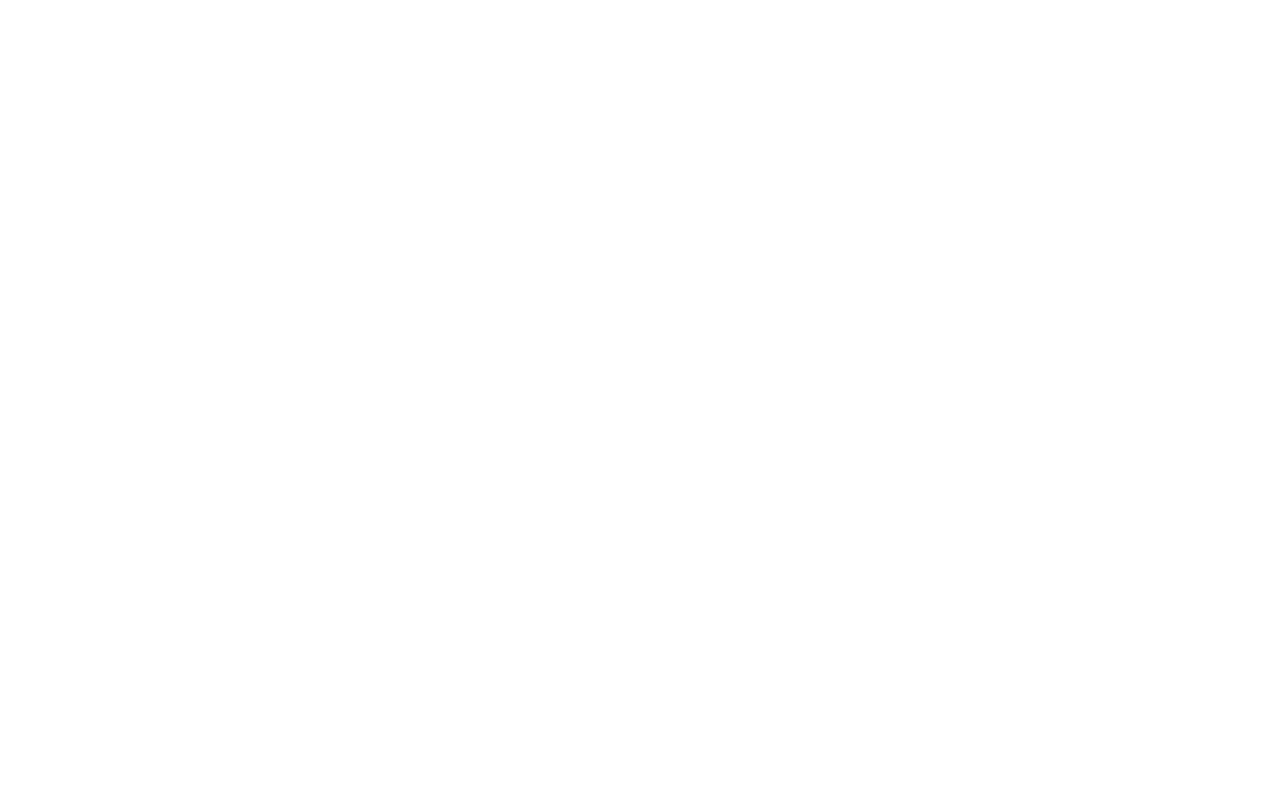
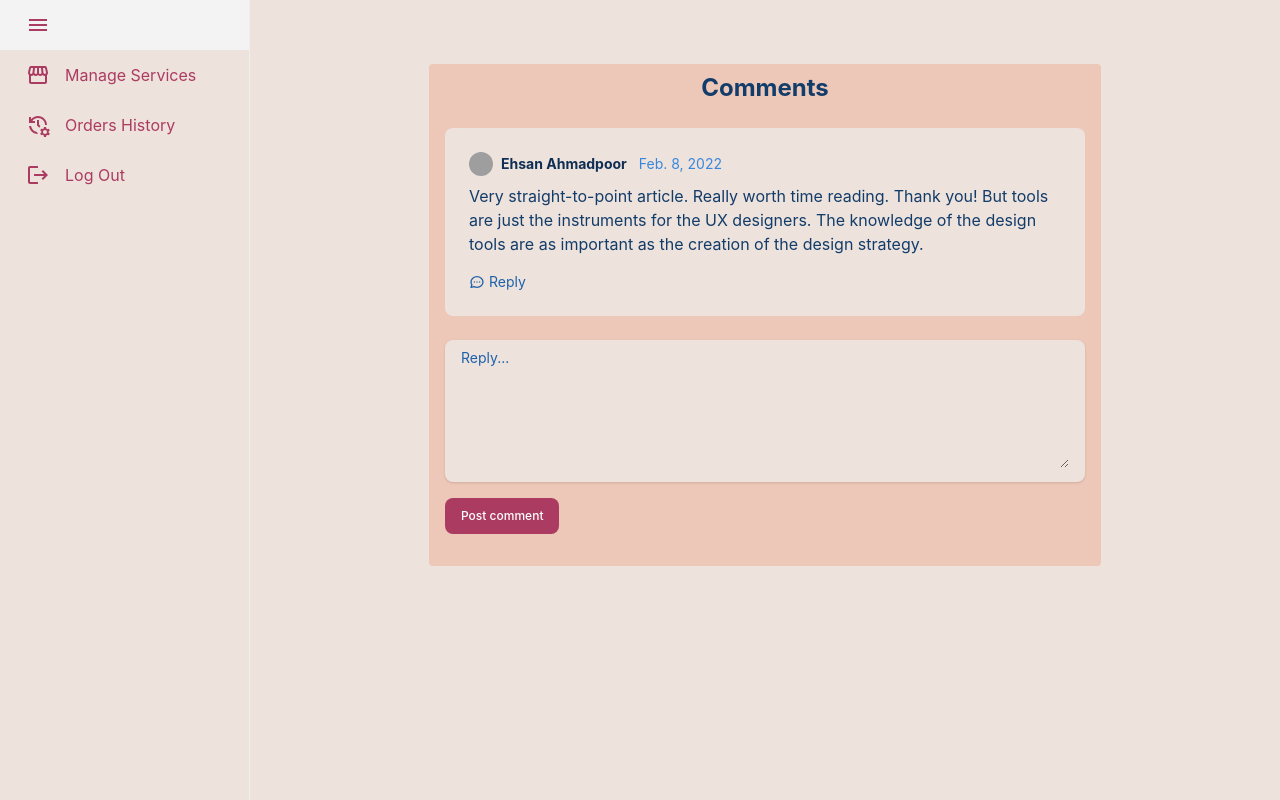
Before and after one commit to Untitled-IUST/Frontend-management, a React (Create React App) app in the folder untitled/: page /CommentSection in a window 1280 px wide. Before the commit this address had no page. Built offline with nearby package versions, Linux system fonts and the light colour scheme; grey boxes are pictures that could not be loaded.

Commit message:
comment design done

```diff
--- a/untitled/src/App.js
+++ b/untitled/src/App.js
@@ -4,6 +4,7 @@ import SignUpBarber from "./Pages/LoginSignUp/SignUpBarber";
 import OrderHistory from './Pages/OrderHistory/OrderHistory';
 import SideBar from './Components/SideBar/SideBar';
 import ImageSlider from "./Components/AddService/ImageSlider";
+import CommentSection from './Pages/CommentSection/CommentSection';
 
 function App() {
 
@@ -23,6 +24,12 @@ function App() {
           <ImageSlider/>
         </div>
       }/>
+      <Route path="/CommentSection" element={
+        <div id="app" style={({ display: "flex" })}>
+          <SideBar/>
+          <CommentSection/>
+        </div>
+      }/>
     </Routes>
   );
 }
--- /dev/null
+++ b/untitled/src/Pages/CommentSection/CommentSection.jsx
@@ -0,0 +1,53 @@
+import React from "react";
+import { useState } from "react";
+
+function CommentSection(){
+
+  const [comments , setComments] = useState([]);
+  return(
+    <div className="w-full min-h-screen bg-WhiteChocolate-500">
+      <div className="py-8 lg:py-16 ">
+        <div className="rounded max-w-2xl mx-auto px-4 py-2 bg-DesertSand-500">
+          <div className="flex justify-center items-center mb-6">
+            <h2 className="text-lg lg:text-2xl font-bold text-AteneoBlue-500 ">Comments</h2>
+          </div>
+          <article className="p-6 mb-6 text-base bg-WhiteChocolate-500 rounded-lg ">
+            <footer className="flex justify-between items-center mb-2">
+                <div className="flex items-center">
+                    <p className="inline-flex items-center mr-3 text-sm text-AteneoBlue-600 font-bold"><img
+                            className="mr-2 w-6 h-6 rounded-full"
+                            src="https://flowbite.com/docs/images/people/profile-picture-2.jpg"
+                            alt="Michael Gough"/>Ehsan Ahmadpoor</p>
+                    <p className="text-sm text-AteneoBlue-300"><time pubdate datetime="2022-02-08"
+                            title="February 8th, 2022">Feb. 8, 2022</time></p>
+                </div>
+            </footer>
+            <p className="text-AteneoBlue-500">Very straight-to-point article. Really worth time reading. Thank you! But tools are just the
+                instruments for the UX designers. The knowledge of the design tools are as important as the
+                creation of the design strategy.</p>
+            <div className="flex items-center mt-4 space-x-4">
+                <button type="button"
+                    className="flex items-center text-sm text-AteneoBlue-400 hover:underline">
+                    <svg aria-hidden="true" class="mr-1 w-4 h-4" fill="none" stroke="currentColor" viewBox="0 0 24 24" xmlns="http://www.w3.org/2000/svg"><path stroke-linecap="round" stroke-linejoin="round" stroke-width="2" d="M8 12h.01M12 12h.01M16 12h.01M21 12c0 4.418-4.03 8-9 8a9.863 9.863 0 01-4.255-.949L3 20l1.395-3.72C3.512 15.042 3 13.574 3 12c0-4.418 4.03-8 9-8s9 3.582 9 8z"></path></svg>
+                    Reply
+                </button>
+            </div>
+          </article>
+          <form className="mb-6">
+            <div className="py-2 px-4 mb-4 bg-WhiteChocolate-500 rounded-lg rounded-t-lg shadow">
+                <label for="comment" className="sr-only">Your comment</label>
+                <textarea id="comment" rows="6"
+                    className="px-0 w-full text-sm text-AteneoBlue-500 border-0 focus:ring-0 focus:outline-none placeholder-AteneoBlue-400 bg-WhiteChocolate-500"
+                    placeholder="Reply..."></textarea>
+            </div>
+            <button type="submit"
+                className="inline-flex items-center py-2.5 px-4 text-xs font-medium text-center text-white bg-MediumRuby-500 rounded-lg focus:ring-4 focus:ring-MediumRuby-300 hover:bg-MediumRuby-600">
+                Post comment
+            </button>
+          </form>
+        </div>
+      </div>
+    </div>
+  )
+}
+export default CommentSection;
```
